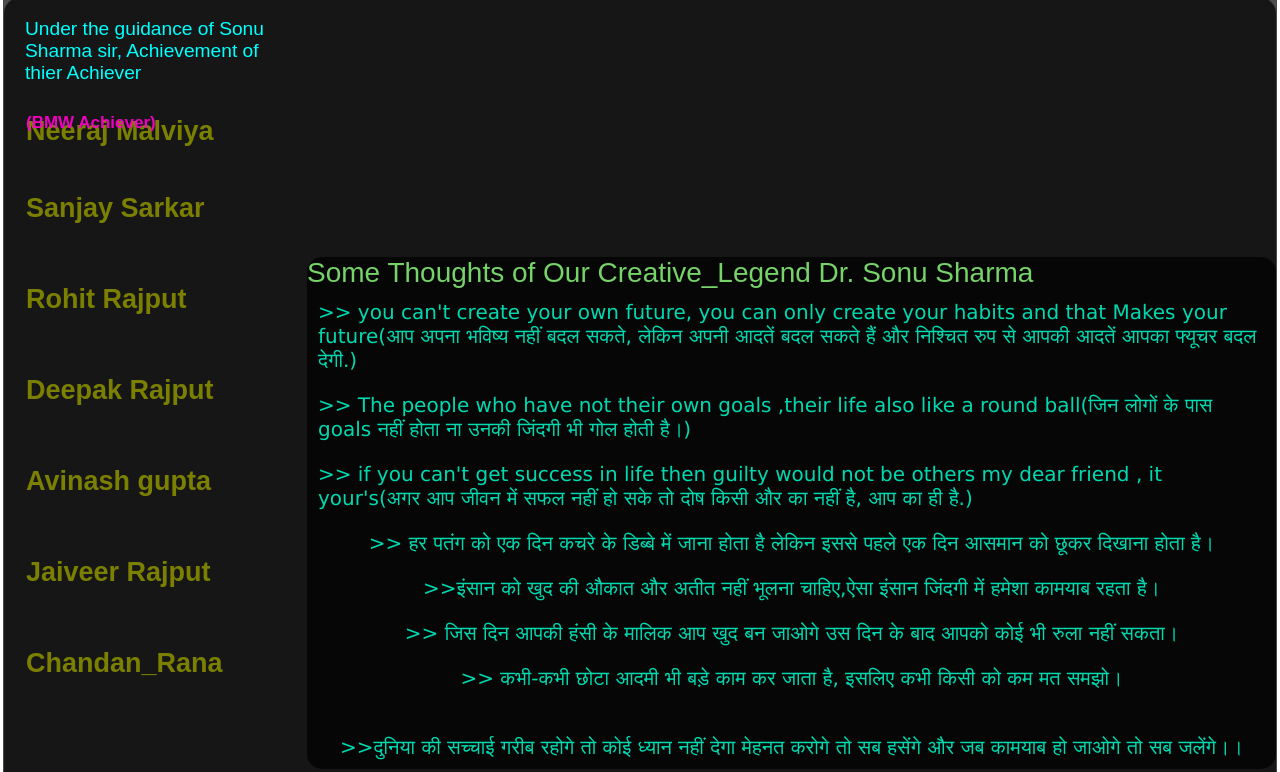
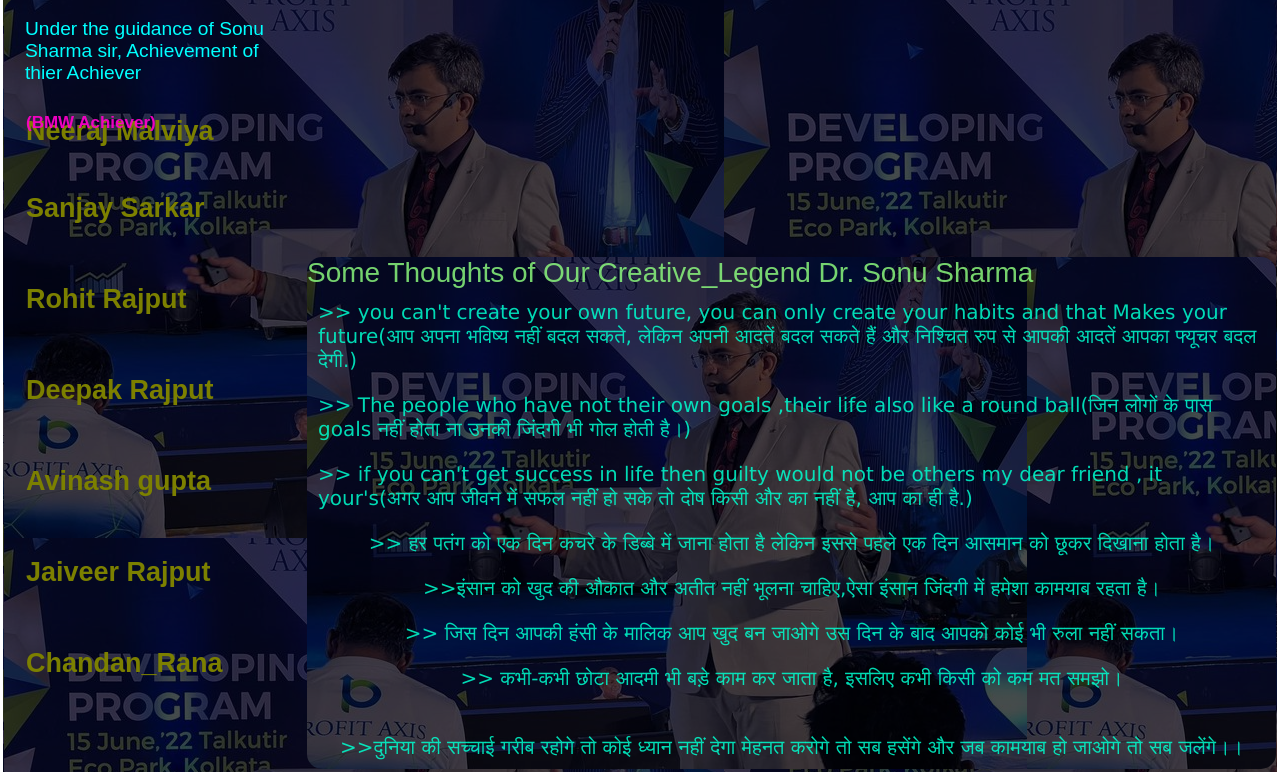
Before and after one commit to Chandanrana744/kundanrana, a plain HTML site: page members.html in a window 1280 px wide. Shown: the part 96-868 px from the top of the page. Drawn offline with Linux system fonts and the light colour scheme; a script that the page names is missing; files whose address does not match are found by name.

Commit message:
Update style.css

```diff
--- a/style.css
+++ b/style.css
@@ -91,7 +91,7 @@ display: flex;
 }
 
 .background {
-   background: rgba(0, 0, 0, 0.7)url('../img/sonusir.jpg');
+   background: rgba(0, 0, 0, 0.7)url('sonusir.jpg');
    background-image: fixed;
    background-attachment: fixed;
    background-blend-mode: darken;
@@ -99,7 +99,7 @@ display: flex;
 
 }
 .backgroundne {
-   background: rgba(0, 0, 0, 0.83) url('../neerajsir/neeraj3.png');
+   background: rgba(0, 0, 0, 0.83) url('neeraj3.png');
 
    height: 248vh;
    margin-top: -48px;
@@ -107,7 +107,7 @@ display: flex;
 
 }
 .background2{
-   background: rgba(0, 0, 0, 0.7)url('../img/sonusir.jpg');
+   background: rgba(0, 0, 0, 0.7)url('sonusir.jpg');
    background-image: fixed;
    background-attachment: fixed;
    background-blend-mode: darken;
```
